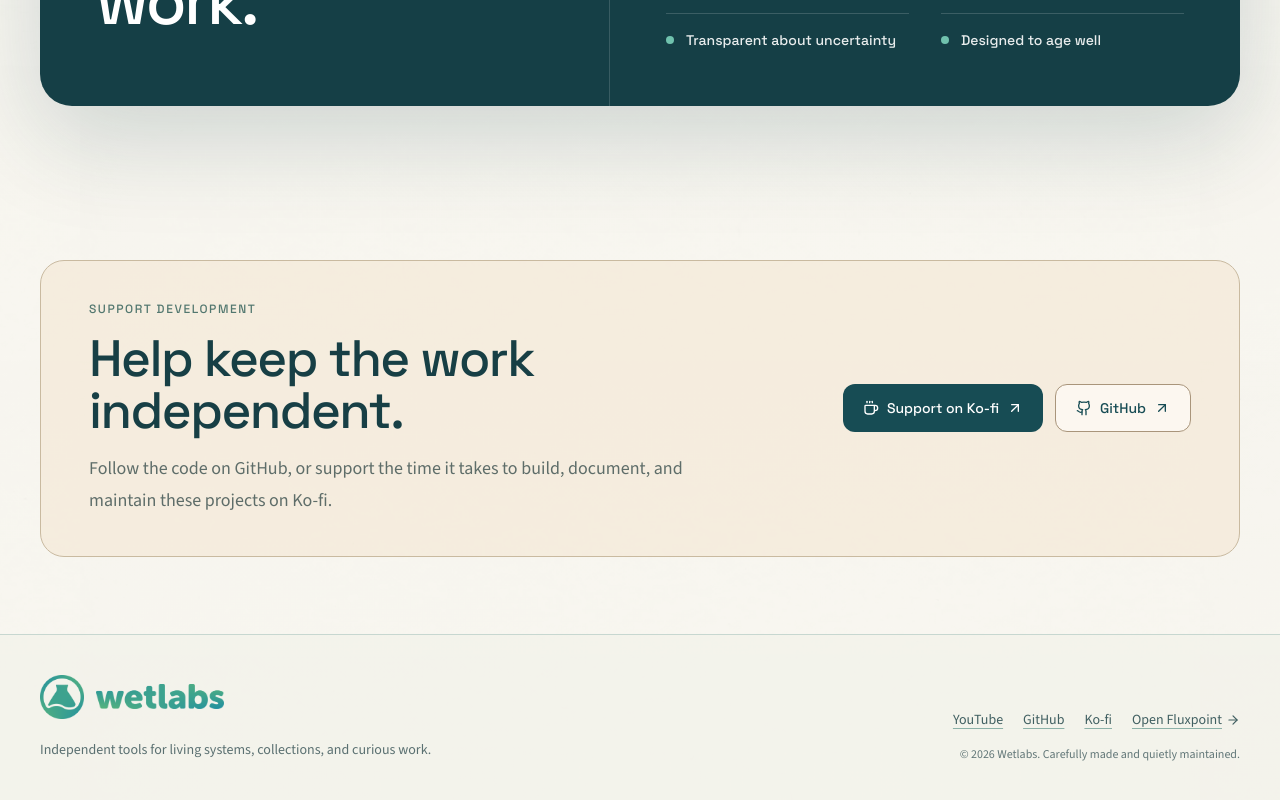
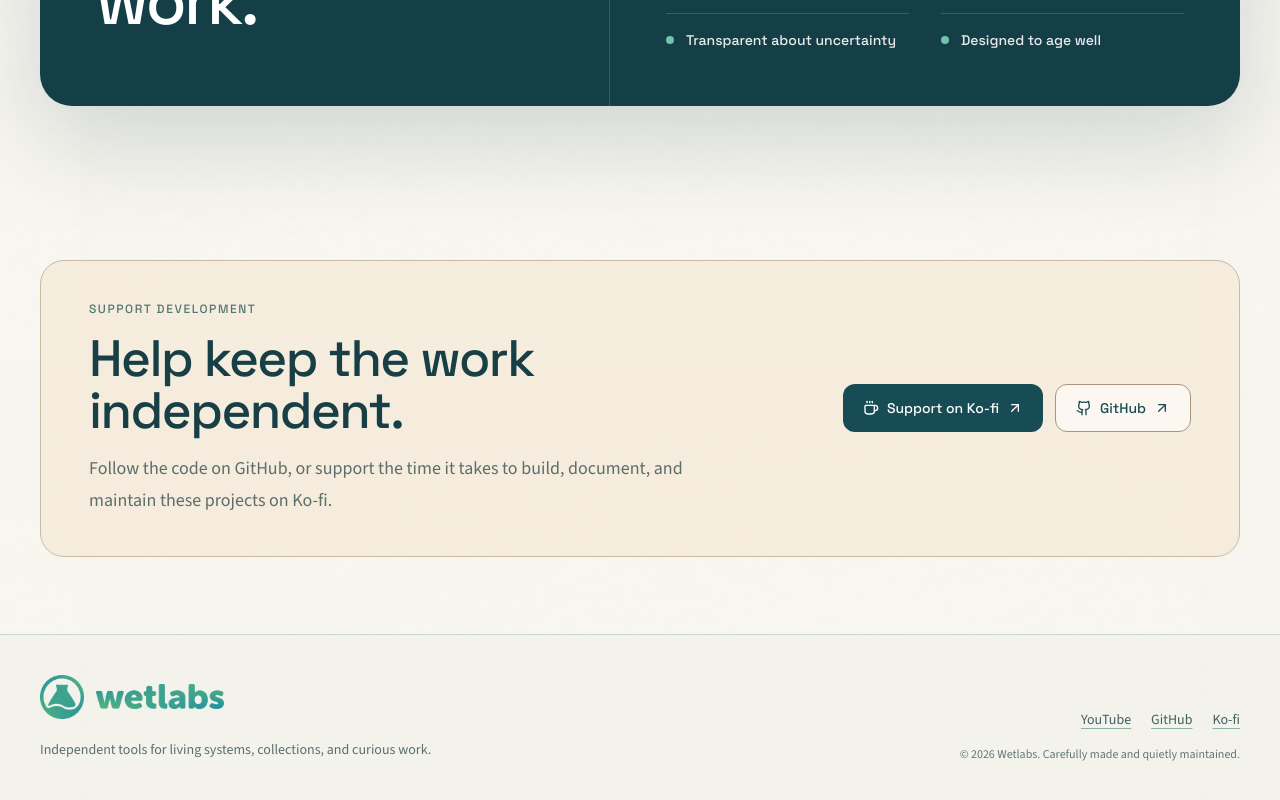
Before and after one commit to wetlabs-dev/fluxpoint, a Next.js app: page / in a window 1280 px wide. Shown: the part 3911-4711 px from the top of the page. Built offline with nearby package versions, Linux system fonts and the light colour scheme; no server answers.

Commit message:
Remove Fluxpoint footer action

```diff
--- a/scripts/check-wetlabs-marketing.mjs
+++ b/scripts/check-wetlabs-marketing.mjs
@@ -48,7 +48,7 @@ assert.match(splash, /Visit Wetlabs on YouTube/, "the static YouTube section has
 assert.doesNotMatch(splash, /<iframe|youtube\.com\/embed/, "the YouTube section loads no embed or third-party script");
 
 const footerMarkup = splash.slice(splash.indexOf("<footer"));
-assert.doesNotMatch(footerMarkup, /wetlabsLinks\.(fluxpoint|axildb)/, "the footer omits the duplicate Fluxpoint and AxilDB project links");
+assert.doesNotMatch(footerMarkup, /wetlabsLinks\.(fluxpoint|axildb)|absoluteAppUrl|Open Fluxpoint/, "the footer contains no Fluxpoint or AxilDB destination");
 
 const sectionOrder = ["id=\"projects\"", "What Wetlabs is", "id=\"philosophy\"", "id=\"youtube\"", "Working approach", "Support development", "<footer"];
 let previousSectionIndex = -1;
--- a/src/components/marketing/wetlabs/WetlabsSplashPage.tsx
+++ b/src/components/marketing/wetlabs/WetlabsSplashPage.tsx
@@ -2,7 +2,6 @@ import Image from "next/image";
 import Link from "next/link";
 import {
   ArrowDown,
-  ArrowRight,
   ArrowUpRight,
   CircleDot,
   Coffee,
@@ -14,7 +13,6 @@ import {
   Youtube
 } from "lucide-react";
 import { LightOnlyMarketingShell } from "@/components/marketing/LightOnlyMarketingShell";
-import { absoluteAppUrl } from "@/lib/config/site";
 import { wetlabsTypographyClassName } from "@/lib/design/typography";
 import { wetlabsLinks } from "@/lib/wetlabs-links";
 import { wetlabsProjects } from "@/lib/wetlabs-projects";
@@ -277,7 +275,6 @@ export function WetlabsSplashPage() {
                 <a className={externalLinkClass} href={wetlabsLinks.youtube} target="_blank" rel="noopener noreferrer">YouTube<span className="sr-only"> (opens external site)</span></a>
                 <a className={externalLinkClass} href={wetlabsLinks.github} target="_blank" rel="noopener noreferrer">GitHub<span className="sr-only"> (opens external site)</span></a>
                 <a className={externalLinkClass} href={wetlabsLinks.kofi} target="_blank" rel="noopener noreferrer">Ko-fi<span className="sr-only"> (opens external site)</span></a>
-                <a className={`${externalLinkClass} inline-flex items-center gap-1`} href={absoluteAppUrl("/dashboard")}>Open Fluxpoint <ArrowRight className="h-3.5 w-3.5" aria-hidden="true" /></a>
               </nav>
               <p className="text-xs text-[#627778]">© {new Date().getFullYear()} Wetlabs. Carefully made and quietly maintained.</p>
             </div>
```
Also changed, not shown: 1 other file (tests, documents, lock files or other folders).
